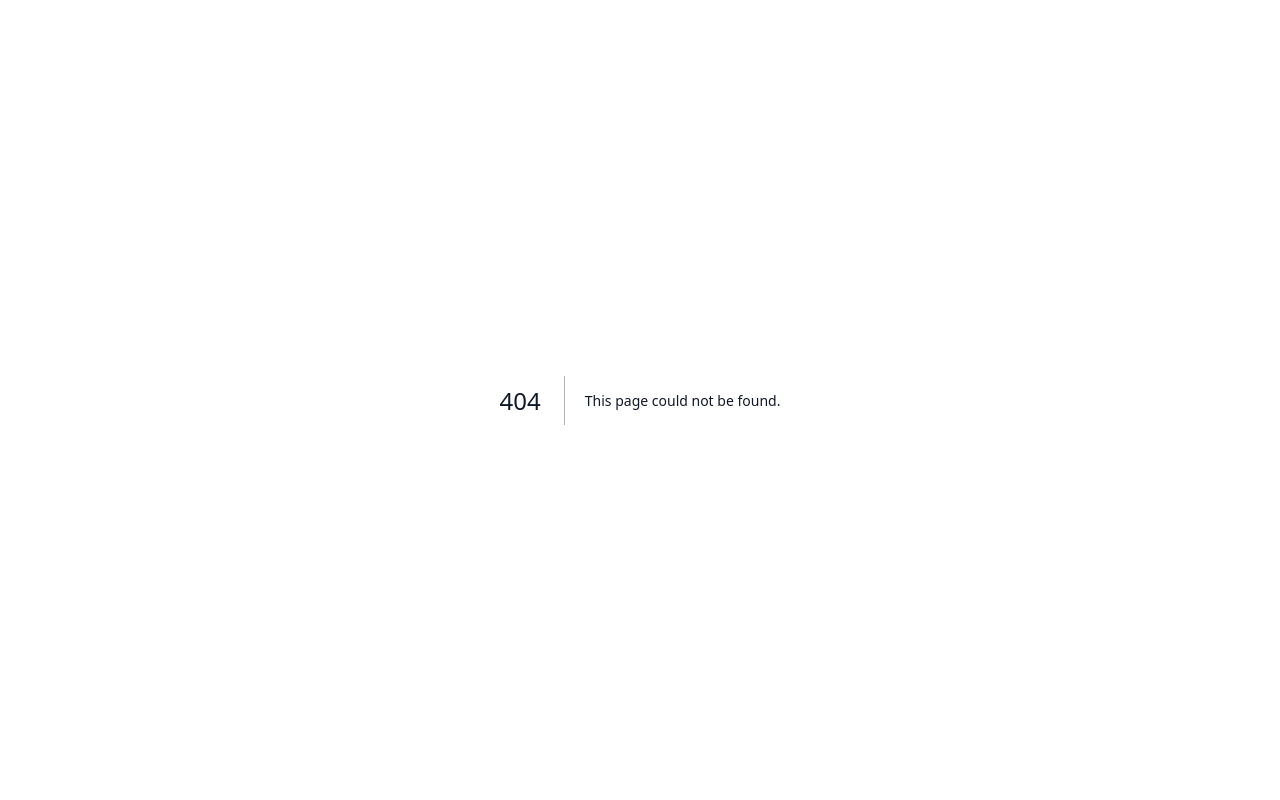
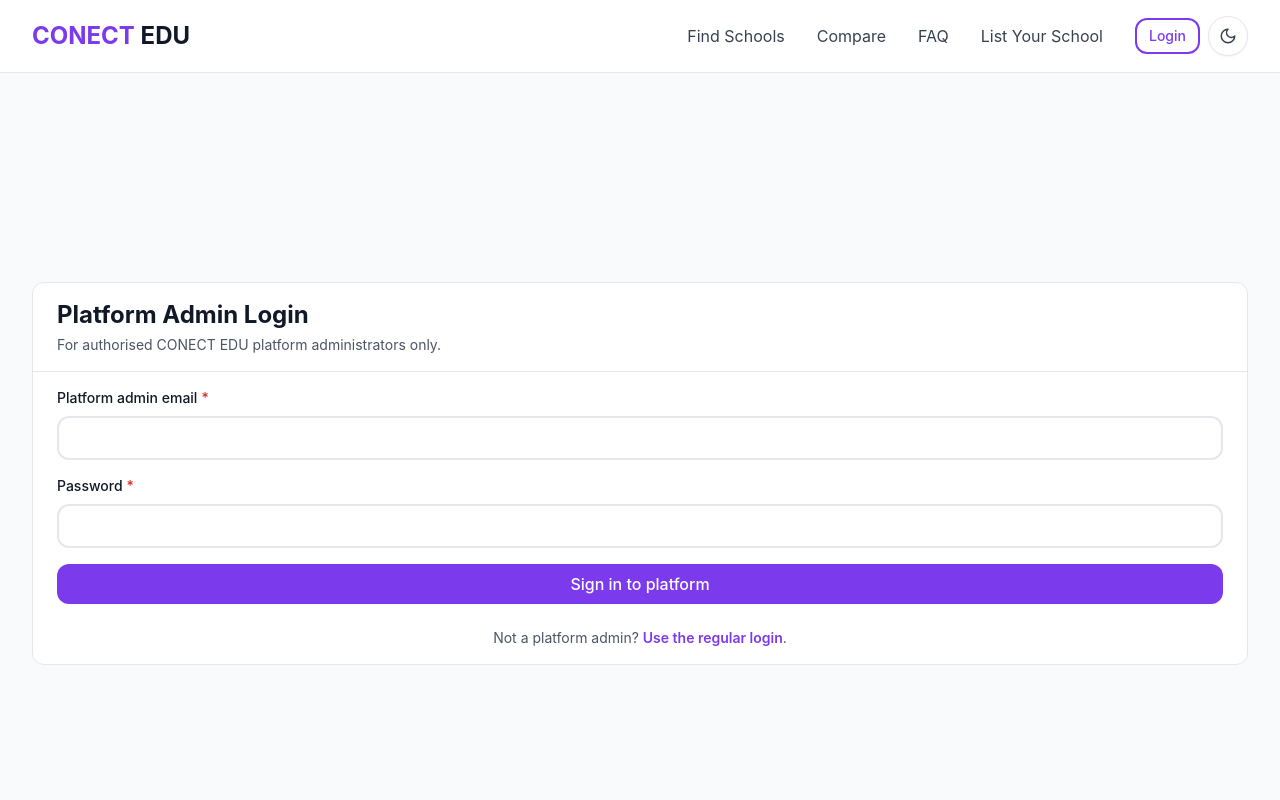
Before and after one commit to 999Anti/conect-edu, a Next.js app: page /platform-login in a window 1280 px wide. Before the commit this address had no page. Shown: the top 800 px of the page. Built offline with nearby package versions, Linux system fonts and the light colour scheme; no server answers.

Commit message:
Add dedicated platform admin login

```diff
--- a/src/app/login/page.tsx
+++ b/src/app/login/page.tsx
@@ -128,6 +128,9 @@ export default function Login() {
                   Register here
                 </Link>
               </p>
+              <p className="mt-3 text-center text-sm text-secondary-600">
+                Platform administrator? <Link href="/platform-login" className="font-semibold text-primary-600 hover:text-primary-700">Use platform login</Link>.
+              </p>
             </CardBody>
           </Card>
         </div>
--- /dev/null
+++ b/src/app/platform-login/page.tsx
@@ -0,0 +1,19 @@
+'use client';
+
+import React, { useState } from 'react';
+import Link from 'next/link';
+import { useRouter } from 'next/navigation';
+import Header from '@components/layout/Header';
+import Footer from '@components/layout/Footer';
+import Button from '@components/ui/Button';
+import Input from '@components/ui/Input';
+import { Card, CardBody, CardHeader } from '@components/ui/Card';
+import authService from '@services/auth';
+import { useStore } from '@store/auth';
+
+export default function PlatformLoginPage() {
+  const router = useRouter(); const { setUser, setToken } = useStore();
+  const [email, setEmail] = useState(''); const [password, setPassword] = useState(''); const [error, setError] = useState(''); const [loading, setLoading] = useState(false);
+  const submit = async (event: React.FormEvent) => { event.preventDefault(); setError(''); setLoading(true); try { const response = await authService.login({ email, password }); if (response.user.role !== 'conect_admin') { setError('This login is only for platform administrators.'); return; } setUser(response.user); setToken(response.token); router.replace('/conect/dashboard'); } catch (reason: any) { setError(reason.response?.data?.message || 'Login failed. Check your email and password.'); } finally { setLoading(false); } };
+  return <><Header /><main className="flex min-h-screen items-center bg-secondary-50 py-12"><div className="container mx-auto max-w-md px-4"><Card><CardHeader><h1 className="text-2xl font-bold text-secondary-900">Platform Admin Login</h1><p className="mt-1 text-sm text-secondary-600">For authorised CONECT EDU platform administrators only.</p></CardHeader><CardBody>{error && <p className="mb-5 rounded-lg border border-red-200 bg-red-50 p-3 text-sm text-red-800">{error}</p>}<form onSubmit={submit} className="space-y-4"><Input label="Platform admin email" type="email" value={email} onChange={(event) => setEmail(event.target.value)} required /><Input label="Password" type="password" value={password} onChange={(event) => setPassword(event.target.value)} required /><Button type="submit" fullWidth isLoading={loading}>Sign in to platform</Button></form><p className="mt-6 text-center text-sm text-secondary-600">Not a platform admin? <Link href="/login" className="font-semibold text-primary-600">Use the regular login</Link>.</p></CardBody></Card></div></main><Footer /></>;
+}
```
